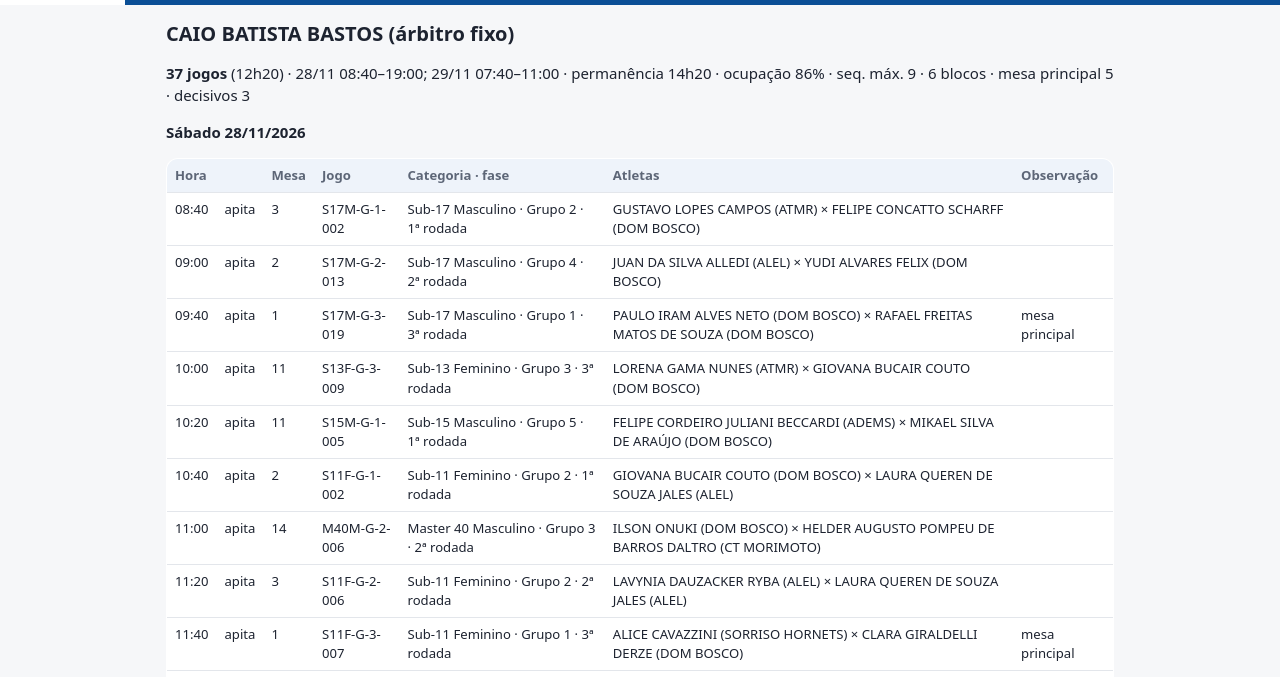
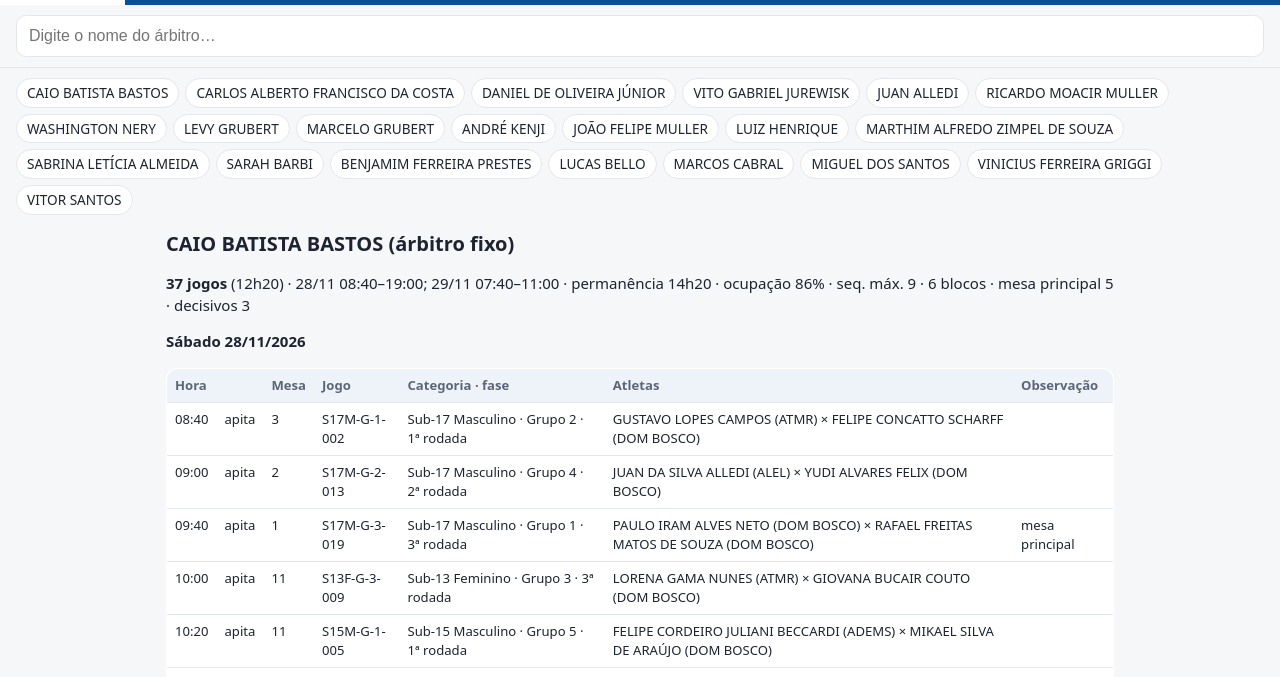
Before and after one commit to Daniel-Bucair/fmttm-site, a plain HTML site: page agendas/2026-11-28-rak-arbitros-agendas.html in a window 1280 px wide. Shown: the part 107-784 px from the top of the page. Drawn offline with Linux system fonts and the light colour scheme.

Commit message:
feat: busca por nome na agenda individual dos árbitros
Caixa de busca fixa no topo (ignora acentos e maiúsculas) e atalhos com
os nomes dos 21 árbitros; some na impressão.

Co-Authored-By: Claude Opus 5.5 <noreply@anthropic.com>

```diff
--- a/agendas/2026-11-28-rak-arbitros-agendas.html
+++ b/agendas/2026-11-28-rak-arbitros-agendas.html
@@ -905,4 +905,37 @@ main h2{margin-top:6px}main td,main th{font-size:.82rem}@media print{main td,mai
 <tr><td>08:20</td><td>🏓 <b>joga</b></td><td>3</td><td>AFM-G-3-008</td><td>Absoluto F Masculino · Grupo 2 · 3ª rodada</td><td>VITOR CÉSAR WIECZOREK DOS SANTOS (ATMR) × MIGUEL DOS SANTOS (PRIMAVERA ATLETICO CLUBE)</td><td>jogo do próprio árbitro</td></tr>
 <tr><td>10:20</td><td>apita</td><td>12</td><td>AEM-S-1-028</td><td>Absoluto E Masculino · Semifinal</td><td>A definir × A definir</td><td>semifinal</td></tr>
 </tbody></table>
-<p>Em caso de troca de árbitro no dia (choque com o mata-mata, atraso), vale a decisão da mesa de controle.</p></main></body></html>
+<p>Em caso de troca de árbitro no dia (choque com o mata-mata, atraso), vale a decisão da mesa de controle.</p></main>
+<script>
+(function(){
+  var main=document.querySelector('main'); if(!main) return;
+  function norm(s){return s.normalize('NFD').replace(/[\u0300-\u036f]/g,'').toLowerCase();}
+  var blocos=[];
+  main.querySelectorAll('h2').forEach(function(h,i){
+    var sec=document.createElement('section'); sec.className='arb'; sec.id='arb'+i;
+    sec.style.scrollMarginTop='70px';
+    h.parentNode.insertBefore(sec,h);
+    var n=h; do { var prox=n.nextSibling; sec.appendChild(n); n=prox; } while(n && n.nodeName!=='H2');
+    blocos.push({sec:sec, nome:h.textContent.replace(/\s*\(.*\)\s*$/,''), chave:norm(h.textContent)});
+  });
+  if(!blocos.length) return;
+  var barra=document.createElement('div'); barra.className='barra';
+  barra.innerHTML='<input id="busca" type="search" placeholder="Digite o nome do árbitro…" aria-label="Buscar árbitro" autocomplete="off">';
+  var chips=document.createElement('div'); chips.className='chips'; chips.style.cssText='margin:0;padding:10px 16px 0';
+  blocos.forEach(function(b){
+    var a=document.createElement('a'); a.href='#'+b.sec.id; a.textContent=b.nome; b.chip=a; chips.appendChild(a);
+  });
+  var vazio=document.createElement('p'); vazio.className='nota oculto'; vazio.textContent='Nenhum árbitro encontrado com esse nome.';
+  main.parentNode.insertBefore(barra,main); main.parentNode.insertBefore(chips,main); main.insertBefore(vazio,main.firstChild);
+  var campo=barra.querySelector('input');
+  campo.addEventListener('input',function(){
+    var q=norm(campo.value.trim()), vis=0;
+    blocos.forEach(function(b){
+      var ok=!q || b.chave.indexOf(q)>=0; if(ok) vis++;
+      b.sec.classList.toggle('oculto',!ok); b.chip.classList.toggle('oculto',!ok);
+    });
+    vazio.classList.toggle('oculto',vis>0);
+  });
+})();
+</script>
+</body></html>
```
